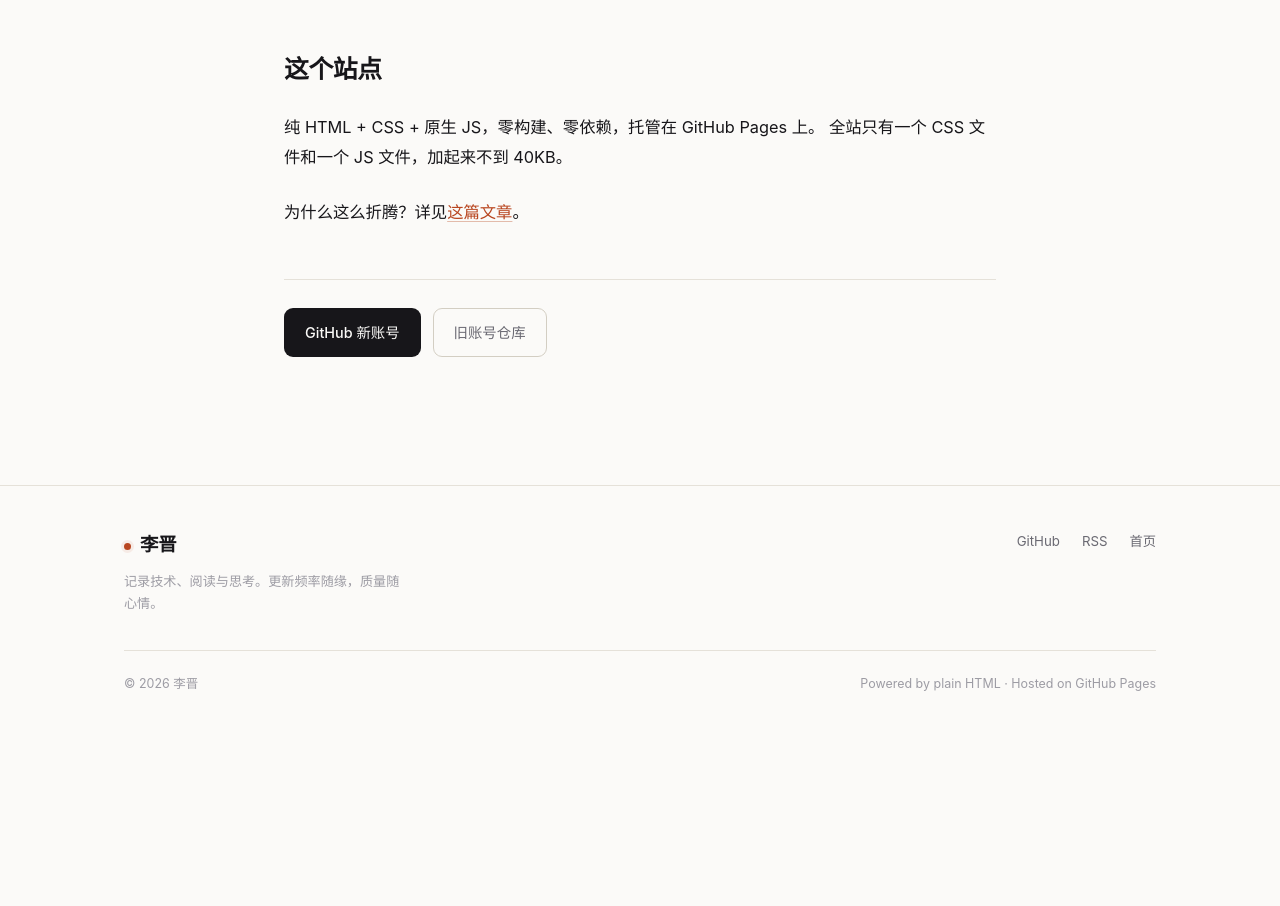
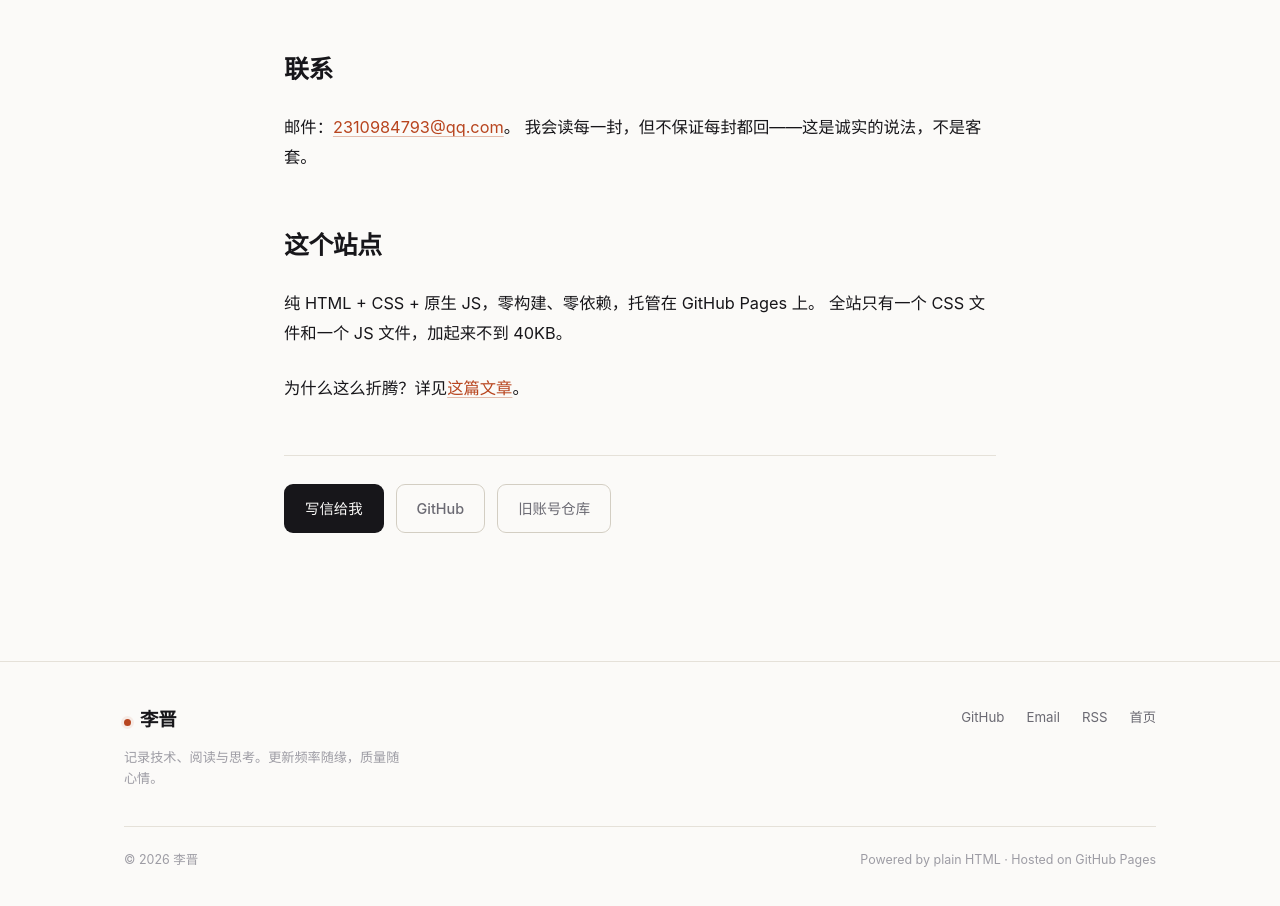
Before and after one commit to fsloper-lijin/fsloper-lijin.github.io, a plain HTML site: page about.html in a window 1280 px wide. Shown: the part 1659-2565 px from the top of the page. Before the commit the page ends 2410 px from the top, so only its background shows below. Drawn offline with Linux system fonts and the light colour scheme.

Commit message:
feat: 加入联系邮箱

```diff
--- a/about.html
+++ b/about.html
@@ -140,6 +140,13 @@
           <strong>这算是给自己留下的一个教训：账号归属也会过期，重要的东西得放在能拿回来的地方。</strong>
         </p>
 
+        <h2>联系</h2>
+
+        <p>
+          邮件：<a href="mailto:2310984793@qq.com">2310984793@qq.com</a>。
+          我会读每一封，但不保证每封都回——这是诚实的说法，不是客套。
+        </p>
+
         <h2>这个站点</h2>
 
         <p>
@@ -152,7 +159,8 @@
       </div>
 
       <div style="margin-top:52px;padding-top:28px;border-top:1px solid var(--border);display:flex;gap:12px;flex-wrap:wrap;">
-        <a href="https://github.com/fsloper-lijin" target="_blank" rel="noopener" class="btn btn--primary">GitHub 新账号</a>
+        <a href="mailto:2310984793@qq.com" class="btn btn--primary">写信给我</a>
+        <a href="https://github.com/fsloper-lijin" target="_blank" rel="noopener" class="btn btn--ghost">GitHub</a>
         <a href="https://github.com/FSloper?tab=repositories" target="_blank" rel="noopener" class="btn btn--ghost">旧账号仓库</a>
       </div>
     </div>
@@ -171,6 +179,7 @@
       </div>
       <div class="footer-links">
         <a href="https://github.com/fsloper-lijin" target="_blank" rel="noopener">GitHub</a>
+        <a href="mailto:2310984793@qq.com">Email</a>
         <a href="feed.xml" type="application/rss+xml">RSS</a>
         <a href="index.html">首页</a>
       </div>
--- a/feed.xml
+++ b/feed.xml
@@ -5,6 +5,7 @@
     <link>https://fsloper-lijin.github.io/</link>
     <description>记录技术、阅读与思考。</description>
     <language>zh-CN</language>
+    <managingEditor>2310984793@qq.com (李晋)</managingEditor>
     <lastBuildDate>Sun, 10 Nov 2026 09:00:00 +0800</lastBuildDate>
     <atom:link href="https://fsloper-lijin.github.io/feed.xml" rel="self" type="application/rss+xml"/>
 
```
Also changed, not shown: index.html (+1 -0 lines), 1 other file.
